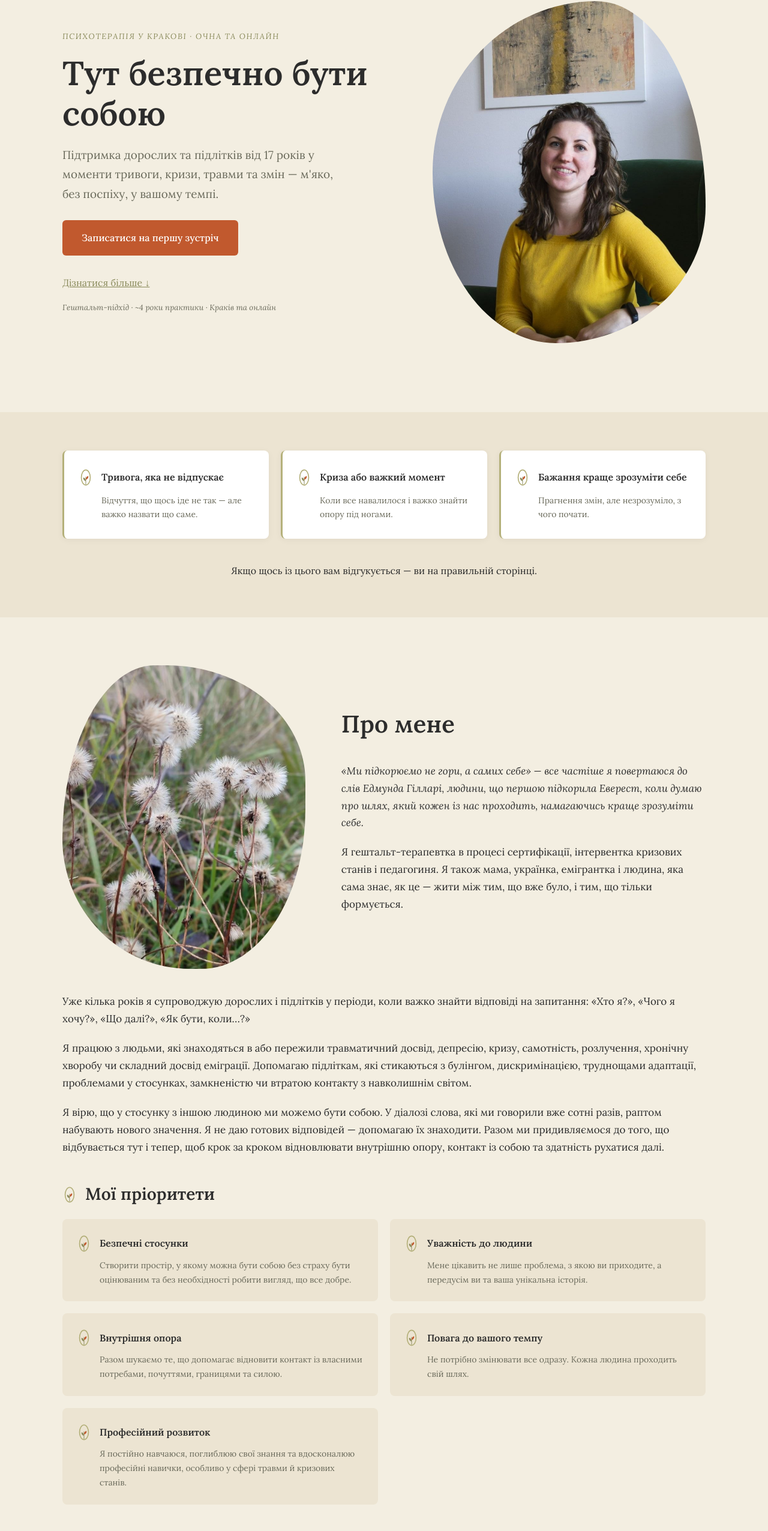
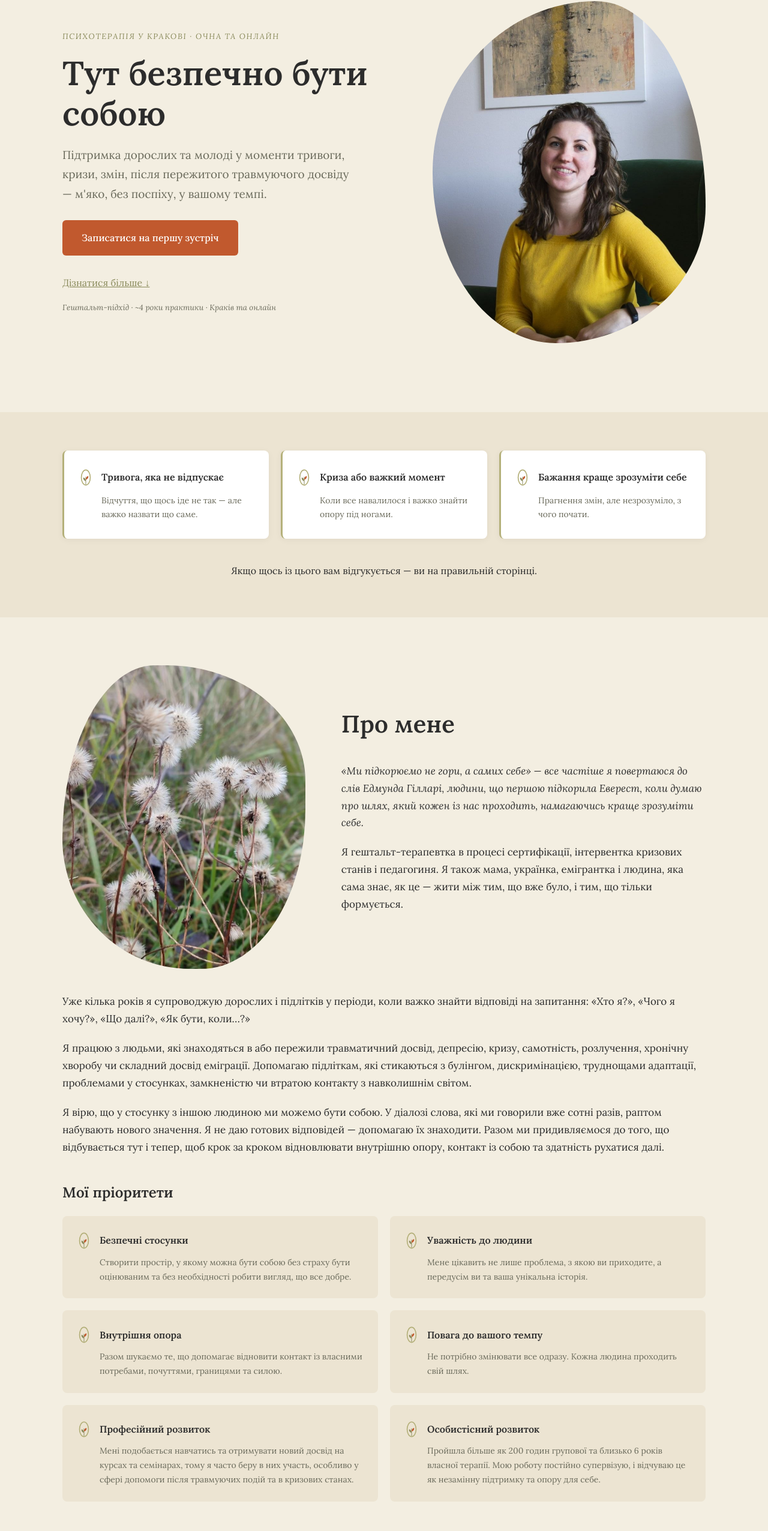
Before and after one commit to BorysSydorchuk/ziarenko-terapia, a plain HTML site: page index.html in a window 1280 px wide. Shown: the part 186-2738 px from the top of the page at 60% size. Drawn offline with Linux system fonts and the light colour scheme.

Commit message:
Update hero text and priorities; add personal development card
- Reword hero subheading (adults and young people, after traumatic experience)
- Rewrite "Professional development" card text
- Add "Personal development" card (group/own therapy, supervision)
- Remove seed icon from "My priorities" and "What I rely on" headings
- Mirror all changes in the Polish page

Co-Authored-By: Claude Opus 5.5 <noreply@anthropic.com>

```diff
--- a/index.html
+++ b/index.html
@@ -160,7 +160,7 @@
       <div class="hero-text">
         <p class="eyebrow">Психотерапія у Кракові · Очна та онлайн</p>
         <h1>Тут безпечно бути собою</h1>
-        <p class="hero-subheading">Підтримка дорослих та підлітків від 17 років у моменти тривоги, кризи, травми та змін — м'яко, без поспіху, у вашому темпі.</p>
+        <p class="hero-subheading">Підтримка дорослих та молоді у моменти тривоги, кризи, змін, після пережитого травмуючого досвіду — м'яко, без поспіху, у вашому темпі.</p>
         <div>
           <a href="#contact" class="btn btn-primary">Записатися на першу зустріч</a>
         </div>
@@ -224,10 +224,7 @@
         <p>Я вірю, що у стосунку з іншою людиною ми можемо бути собою. У діалозі слова, які ми говорили вже сотні разів, раптом набувають нового значення. Я не даю готових відповідей — допомагаю їх знаходити. Разом ми придивляємося до того, що відбувається тут і тепер, щоб крок за кроком відновлювати внутрішню опору, контакт із собою та здатність рухатися далі.</p>
 
         <div class="priorities">
-          <div class="icon-heading priorities-heading">
-            <img class="icon-logo" src="images/logo.svg" alt="" aria-hidden="true">
-            <h3>Мої пріоритети</h3>
-          </div>
+          <h3 class="priorities-heading">Мої пріоритети</h3>
           <div class="priorities-grid">
             <div class="priority-card">
               <div class="icon-heading">
@@ -262,15 +259,19 @@
                 <img class="icon-logo" src="images/logo.svg" alt="" aria-hidden="true">
                 <h4>Професійний розвиток</h4>
               </div>
-              <p>Я постійно навчаюся, поглиблюю свої знання та вдосконалюю професійні навички, особливо у сфері травми й кризових станів.</p>
+              <p>Мені подобається навчатись та отримувати новий досвід на курсах та семінарах, тому я часто беру в них участь, особливо у сфері допомоги після травмуючих подій та в кризових станах.</p>
+            </div>
+            <div class="priority-card">
+              <div class="icon-heading">
+                <img class="icon-logo" src="images/logo.svg" alt="" aria-hidden="true">
+                <h4>Особистісний розвиток</h4>
+              </div>
+              <p>Пройшла більше як 200 годин групової та близько 6 років власної терапії. Мою роботу постійно супервізую, і відчуваю це як незамінну підтримку та опору для себе.</p>
             </div>
           </div>
         </div>
 
-        <div class="icon-heading">
-          <img class="icon-logo" src="images/logo.svg" alt="" aria-hidden="true">
-          <h3 class="about-subheading">Те, на що я спираюсь у своїй роботі</h3>
-        </div>
+        <h3 class="about-subheading">Те, на що я спираюсь у своїй роботі</h3>
         <p>Одним із моїх важливих ресурсів є поєднання психотерапевтичної підготовки, знань про людину та особистого життєвого досвіду.</p>
         <p>Я закінчила чотирирічне навчання в Інституті Гештальту в Кракові та спеціалізацію з терапії травми в Київському Гештальт Університеті. Також закінчила Вищу школу спеціальної освіти в Перемишлі за напрямом «Психологічна допомога та кризова інтервенція».</p>
         <p>За освітою я також біологиня та викладачка біології, моя спеціалізація — фізіологія людини. Мені важливо бачити людину цілісно: її емоції, тіло, стосунки, життєвий досвід і те, як усе це взаємодіє.</p>
```
Also changed, not shown: pl.html (+11 -10 lines).
